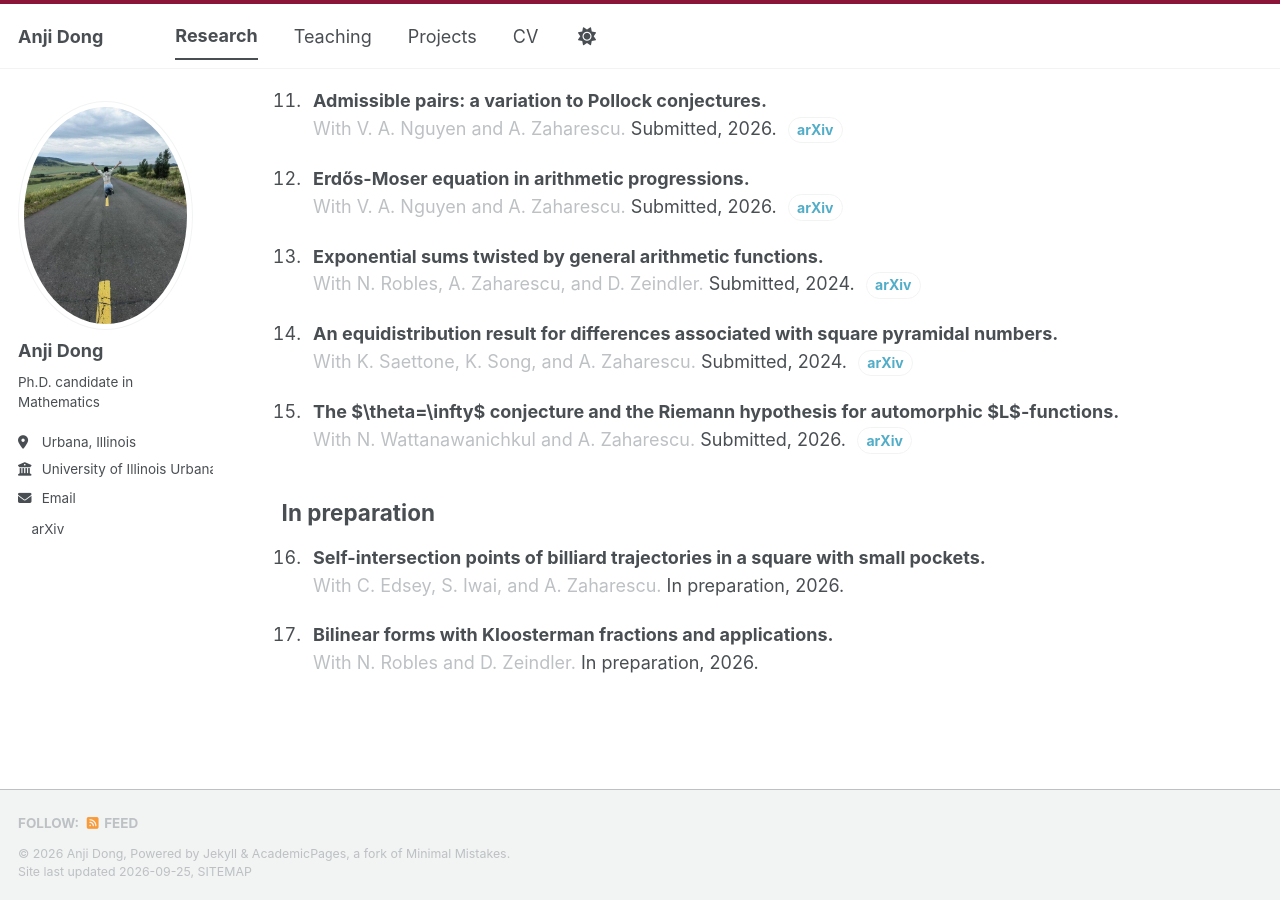
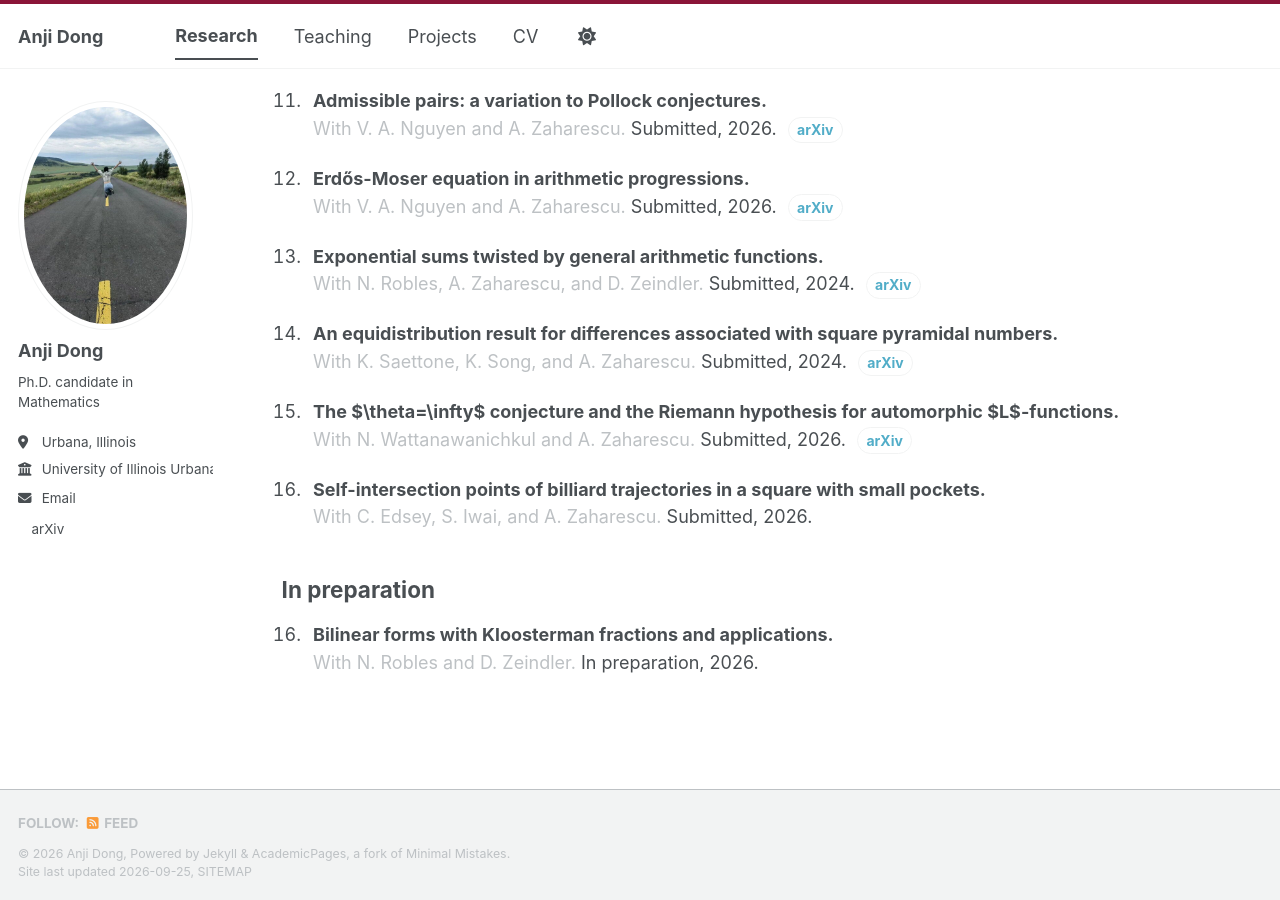
Before and after one commit to Anjisweety2/anjidong.github.io, a Jekyll site: the page built from _pages/publications.html, in a window 1280 px wide and 900 px high, scrolled down 1003 px. Built offline with Jekyll 4.4.1, drawn with Linux system fonts in a browser that asks for light colours; a style sheet for code colours, icons or effects is not loaded.

Commit message:
Update publications.html

```diff
--- a/_pages/publications.html
+++ b/_pages/publications.html
@@ -29,10 +29,11 @@ author_profile: true
   <li><strong>Exponential sums twisted by general arithmetic functions.</strong><br><span class="pub-authors">With N. Robles, A. Zaharescu, and D. Zeindler.</span> Submitted, 2024. <a class="pub-link" href="https://arxiv.org/abs/2412.20101">arXiv</a></li>
   <li><strong>An equidistribution result for differences associated with square pyramidal numbers.</strong><br><span class="pub-authors">With K. Saettone, K. Song, and A. Zaharescu.</span> Submitted, 2024. <a class="pub-link" href="https://arxiv.org/abs/2412.10097">arXiv</a></li>
   <li><strong>The $\theta=\infty$ conjecture and the Riemann hypothesis for automorphic $L$-functions.</strong><br><span class="pub-authors">With N. Wattanawanichkul and A. Zaharescu.</span> Submitted, 2026. <a class="pub-link" href="https://arxiv.org/abs/2605.24363">arXiv</a></li>
+  <li><strong>Self-intersection points of billiard trajectories in a square with small pockets.</strong><br><span class="pub-authors">With C. Edsey, S. Iwai, and A. Zaharescu.</span> Submitted, 2026.</li>
+
 </ol>
 
 <h2>In preparation</h2>
 <ol class="publication-list" start="16">
-  <li><strong>Self-intersection points of billiard trajectories in a square with small pockets.</strong><br><span class="pub-authors">With C. Edsey, S. Iwai, and A. Zaharescu.</span> In preparation, 2026.</li>
   <li><strong>Bilinear forms with Kloosterman fractions and applications.</strong><br><span class="pub-authors">With N. Robles and D. Zeindler.</span> In preparation, 2026.</li>
 </ol>
```
